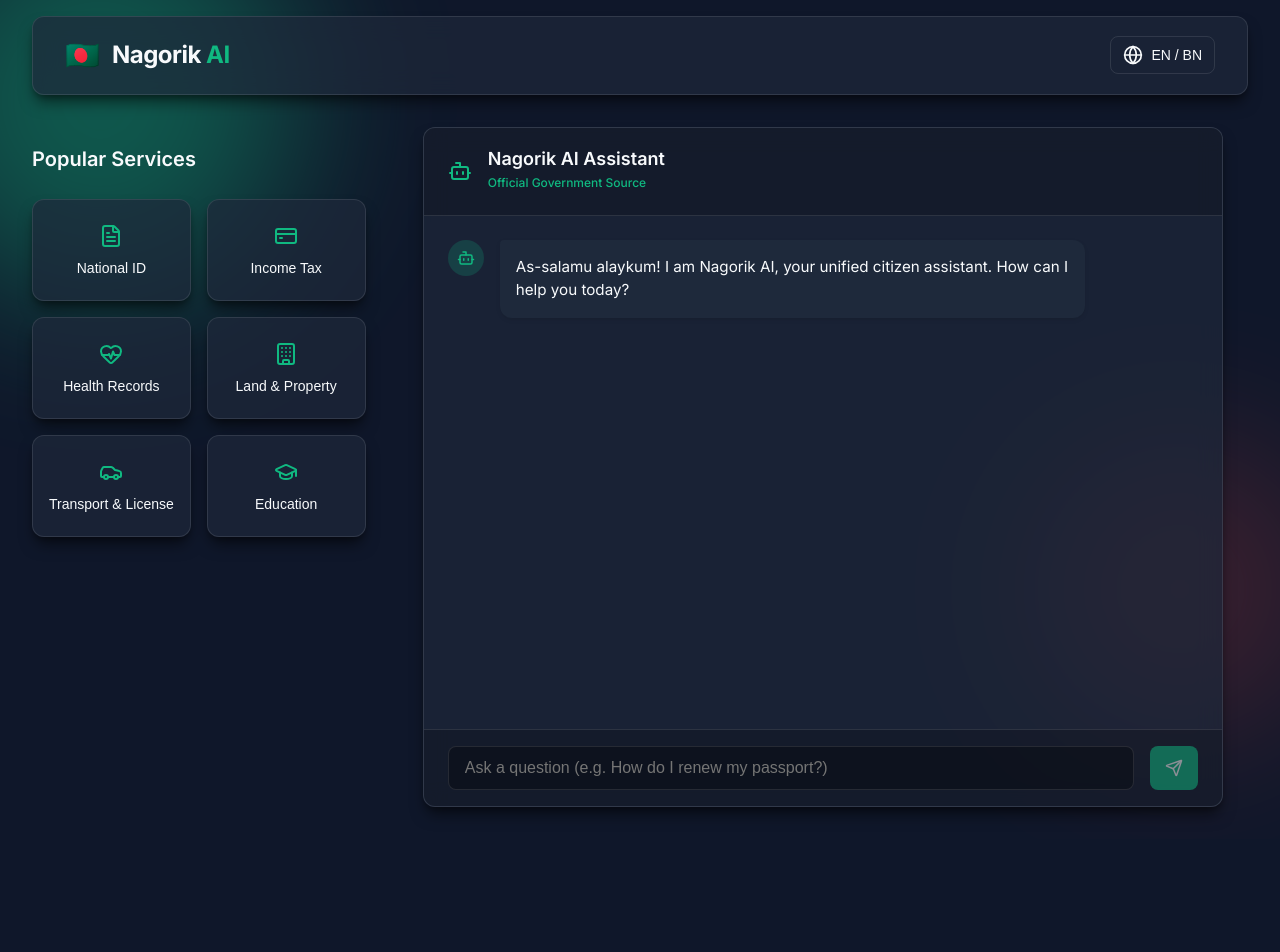
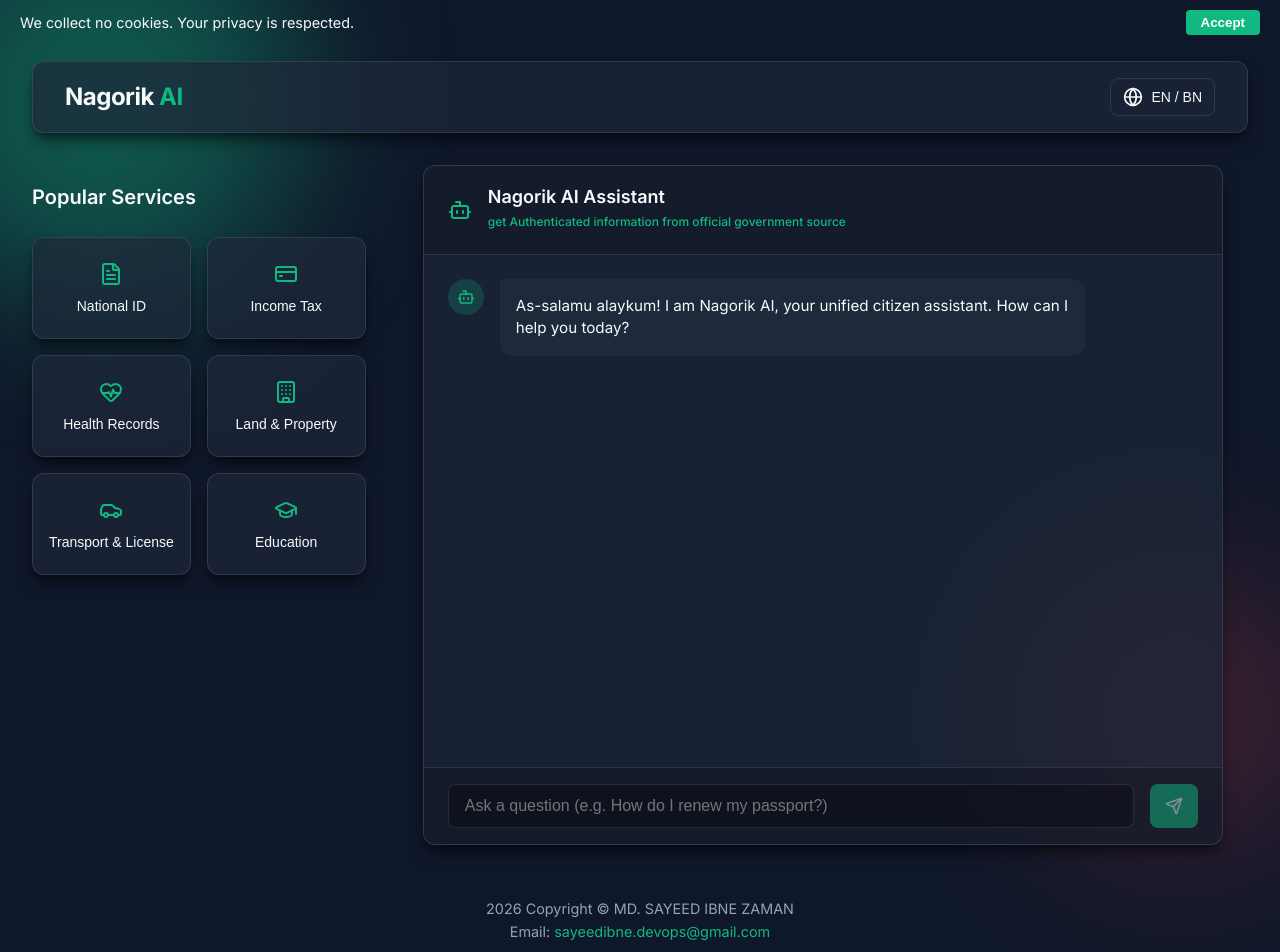
Before and after one commit to sayeed21141073/nagorikAI, a React (Vite) app: page / in a window 1280 px wide. Shown: the top 952 px of the page. Before the commit the page ends 839 px from the top, so only its background shows below. Built offline with nearby package versions, Linux system fonts and the light colour scheme.

Commit message:
Update UI: Add consent banner, footer, EN/BN toggle, update title & texts

```diff
--- a/index.html
+++ b/index.html
@@ -4,7 +4,7 @@
     <meta charset="UTF-8" />
     <link rel="icon" type="image/svg+xml" href="/favicon.svg" />
     <meta name="viewport" content="width=device-width, initial-scale=1.0" />
-    <title>temp-vite</title>
+    <title>Nagorik AI</title>
   </head>
   <body>
     <div id="root"></div>
--- a/src/App.css
+++ b/src/App.css
@@ -79,3 +79,48 @@
     width: 100%;
   }
 }
+
+.consent-banner {
+  background-color: var(--surface);
+  color: var(--text-primary);
+  padding: 10px 20px;
+  display: flex;
+  justify-content: space-between;
+  align-items: center;
+  border-bottom: 1px solid var(--border-color);
+  z-index: 100;
+  font-size: 0.9rem;
+}
+
+.consent-btn {
+  background-color: var(--accent-primary);
+  color: white;
+  border: none;
+  padding: 5px 15px;
+  border-radius: 4px;
+  cursor: pointer;
+  font-weight: bold;
+}
+
+.consent-btn:hover {
+  background-color: var(--accent-secondary);
+}
+
+.app-footer {
+  text-align: center;
+  padding: 20px;
+  background-color: var(--surface);
+  border-top: 1px solid var(--border-color);
+  color: var(--text-secondary);
+  font-size: 0.9rem;
+  margin-top: auto;
+}
+
+.app-footer a {
+  color: var(--accent-primary);
+  text-decoration: none;
+}
+
+.app-footer a:hover {
+  text-decoration: underline;
+}
--- a/src/App.jsx
+++ b/src/App.jsx
@@ -6,6 +6,7 @@ import './App.css';
 
 function App() {
   const [initialQuery, setInitialQuery] = useState('');
+  const [showConsent, setShowConsent] = useState(true);
 
   const handleServiceClick = (serviceTitle) => {
     setInitialQuery(`I need help with my ${serviceTitle}.`);
@@ -13,6 +14,12 @@ function App() {
 
   return (
     <div className="app-layout">
+      {showConsent && (
+        <div className="consent-banner">
+          <p>We collect no cookies. Your privacy is respected.</p>
+          <button className="consent-btn" onClick={() => setShowConsent(false)}>Accept</button>
+        </div>
+      )}
       <div className="background-shapes">
         <div className="shape shape-1"></div>
         <div className="shape shape-2"></div>
@@ -28,6 +35,11 @@ function App() {
           <ChatbotInterface initialMessage={initialQuery} />
         </section>
       </main>
+
+      <footer className="app-footer">
+        <p>2026 Copyright © MD. SAYEED IBNE ZAMAN</p>
+        <p>Email: <a href="mailto:sayeedibne.devops@gmail.com">sayeedibne.devops@gmail.com</a></p>
+      </footer>
     </div>
   );
 }
--- a/src/components/ChatbotInterface.jsx
+++ b/src/components/ChatbotInterface.jsx
@@ -80,7 +80,7 @@ const ChatbotInterface = ({ initialMessage }) => {
         <Bot size={24} className="bot-icon" />
         <div>
           <h2>Nagorik AI Assistant</h2>
-          <span className="status-text">Official Government Source</span>
+          <span className="status-text">get Authenticated information from official government source</span>
         </div>
       </div>
 
--- a/src/components/Header.jsx
+++ b/src/components/Header.jsx
@@ -1,17 +1,24 @@
 import { Globe } from 'lucide-react';
+import { useState } from 'react';
 import './Header.css';
 
 const Header = () => {
+  const [lang, setLang] = useState('EN');
+
+  const toggleLanguage = () => {
+    const newLang = lang === 'EN' ? 'BN' : 'EN';
+    setLang(newLang);
+    alert(`Language switched to ${newLang === 'EN' ? 'English' : 'Bengali'}`);
+  };
   return (
     <header className="header glass-panel animate-fade-in">
       <div className="logo-container">
-        <div className="logo-icon">🇧🇩</div>
         <h1 className="logo-text">Nagorik <span className="highlight">AI</span></h1>
       </div>
       <div className="header-actions">
-        <button className="icon-btn" title="Toggle Language">
+        <button className="icon-btn" title="Toggle Language" onClick={toggleLanguage}>
           <Globe size={20} />
-          <span>EN / BN</span>
+          <span>{lang} / {lang === 'EN' ? 'BN' : 'EN'}</span>
         </button>
       </div>
     </header>
```
